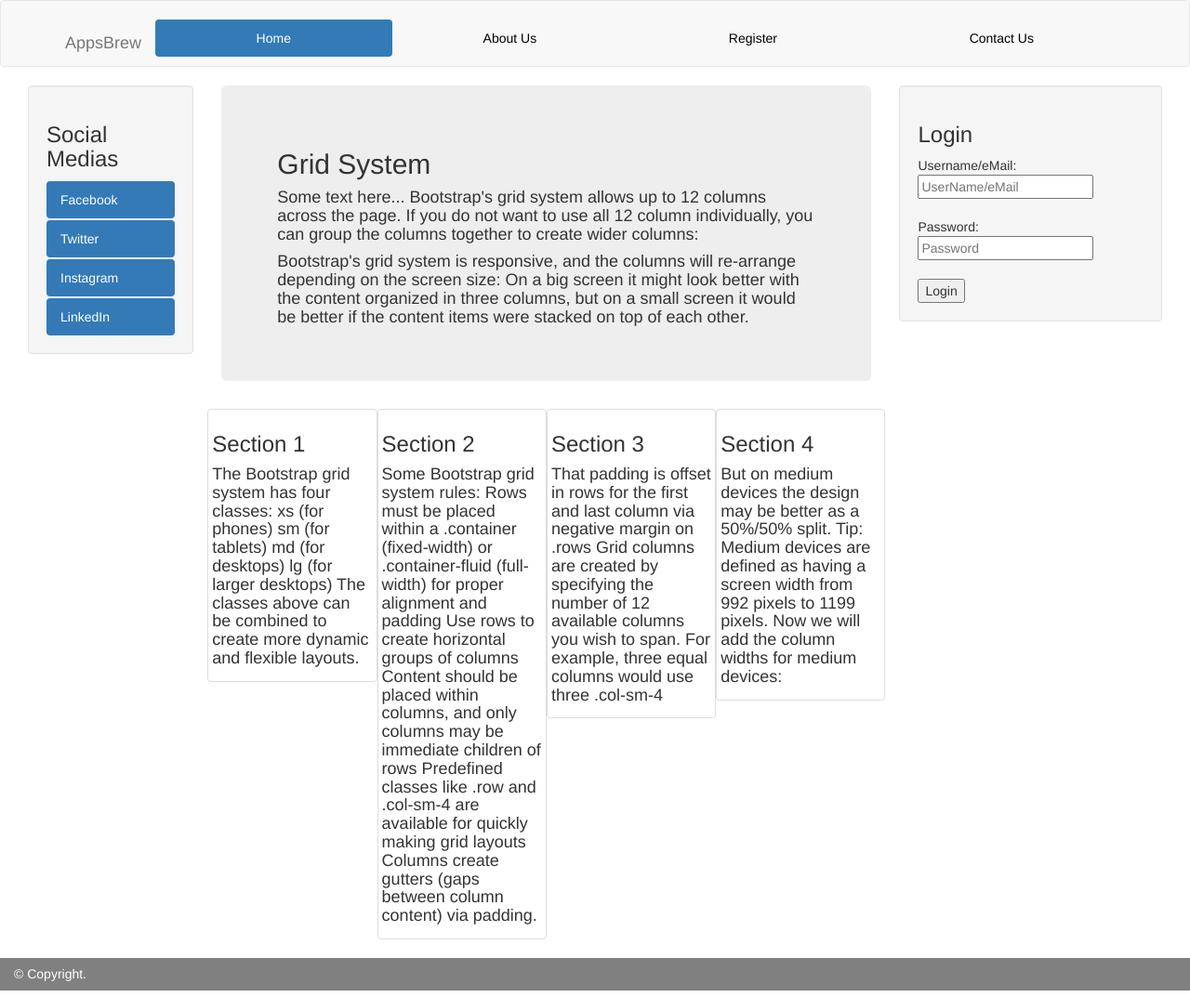
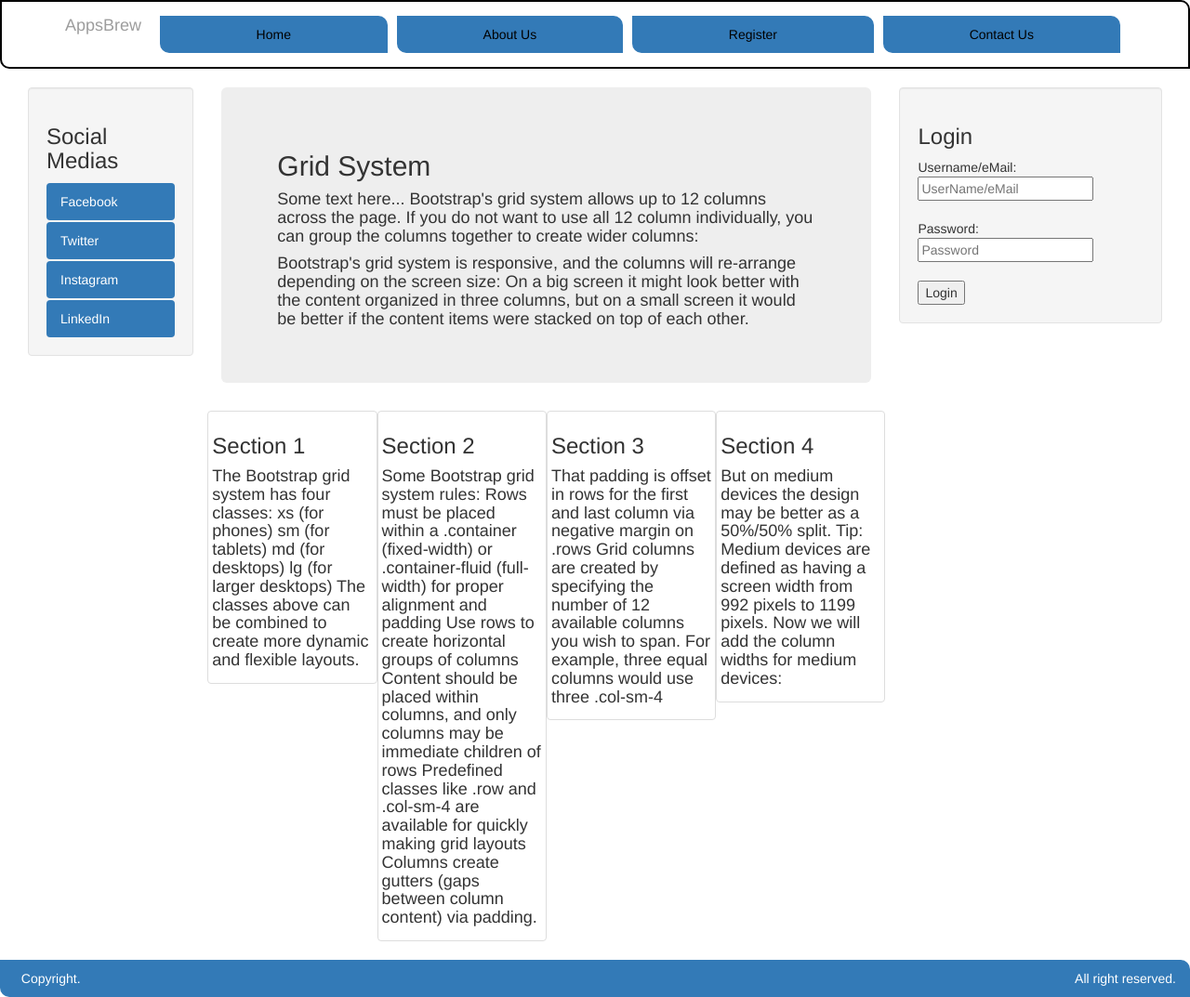
Before and after one commit to skkamalnath/webpages, an Angular app: page / in a window 1280 px wide. Shown: the whole page at 93% size. Built offline with nearby package versions, Linux system fonts and the light colour scheme.

Commit message:
Add files via upload

```diff
--- a/src/app/app.component.css
+++ b/src/app/app.component.css
@@ -1,9 +1,27 @@
 .boxfill{
-	background-color: grey;
+	background-color:#337ab7;
+	border-radius: 0px 10px;
 }
 .text-white{
-	color:white;
+	color:#ffffff;
 }
 a{
 	color:#000;
 }
+.nav-pills{
+margin:10px 0px;
+}
+li{
+	background-color: #337ab7;
+	border-radius: 0px 15px;
+	border:5px solid #ffffff;
+}
+.navbar-inverse{
+	background-color:#ffffff;
+	border:2px solid #000000;
+	border-radius: 0px 10px;
+}
+div.span6 p{
+	color:#ffffff;
+	margin-top:10px;
+}
--- a/src/app/app.component.html
+++ b/src/app/app.component.html
@@ -1,10 +1,10 @@
-<nav class="navbar navbar-default">
-<br/> <div class="container">
+<nav class="navbar navbar-inverse">
+ <div class="container">
     <div class="navbar-header">
       <a class="navbar-brand" href="#">AppsBrew</a>
     </div>
     <ul class="nav nav-pills nav-justified">
-      <li class="active"><a href="#">Home</a></li>
+      <li><a href="#">Home</a></li>
       <li><a href="#">About Us</a></li>
       <li><a href="#">Register</a></li>
       <li><a href="#">Contact Us</a></li>
@@ -25,5 +25,14 @@
 	</div>
 </div>
 <div class="container-fluid boxfill">
-	<h5 class="text-white">&#169; Copyright.</h5>
+	<div class="row-fluid">
+	    <div class="span6 pull-left">
+	        <p>&#160; Copyright.</p>
+	    </div>
+	    <div class="span6">
+	        <div class="pull-right">
+	            <p>All right reserved.</p>
+	        </div>
+	    </div>
+	</div>
 </div>
```
